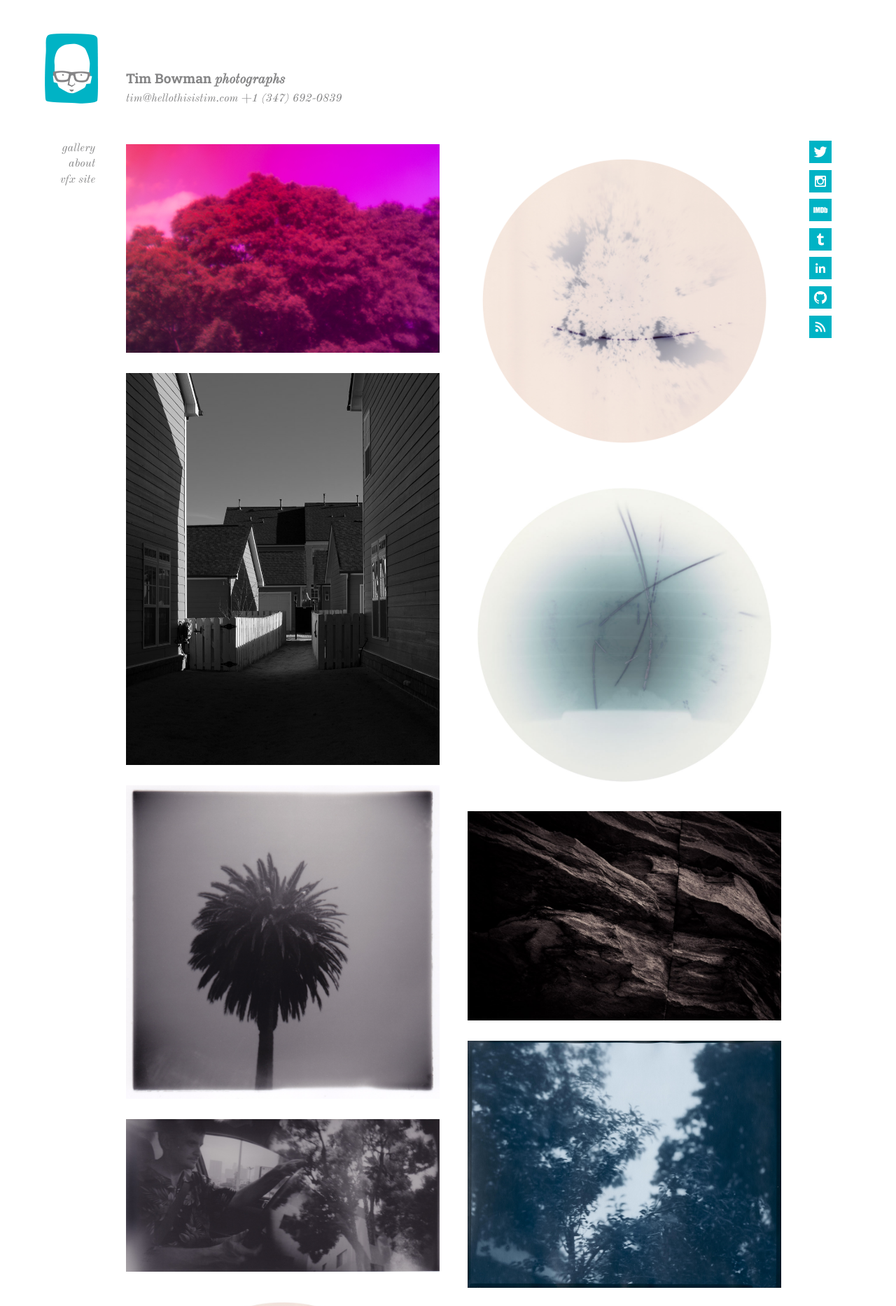
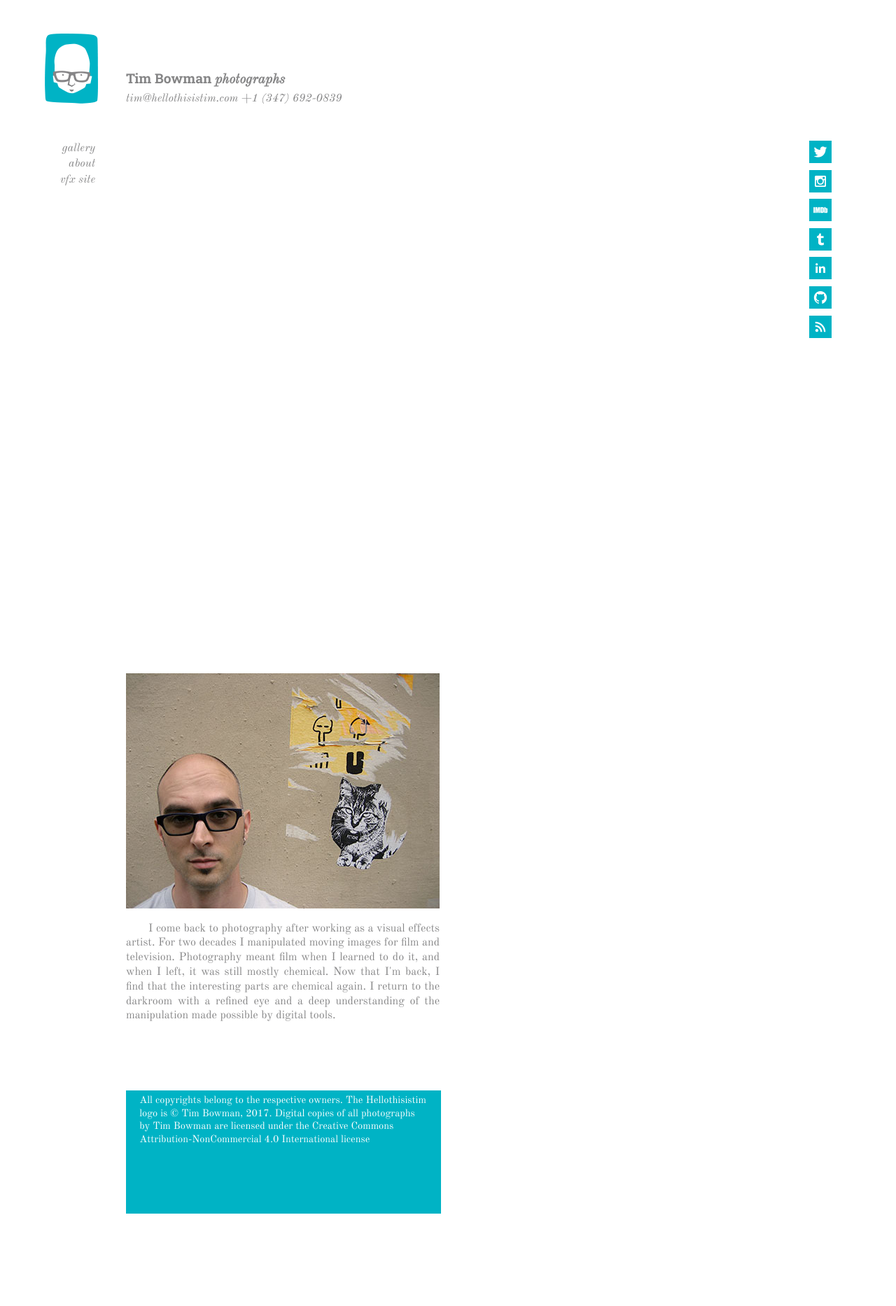
Before and after one commit to hellothisistim/hellothisistim.github.io, a Jekyll site: the page built from index.md, in a window 1280 px wide. Shown: the top 1866 px of the page at 70% size. Built offline with Jekyll 4.4.1, drawn with Linux system fonts in a browser that asks for light colours; after the commit the page ends 1734 px from its top, so only the background shows below that.

Commit message:
Don't put only photograph posts on the front page

```diff
--- a/_layouts/home.html
+++ b/_layouts/home.html
@@ -20,7 +20,7 @@
 <main>
 <section id="projects">
 	<!-- <h2>Projects</h2> -->
-	{% for post in site.categories.photograph %}
+	{% for post in site %}
 		<section>
 			<!-- <h2>{{ post.title }}</h2> -->
 			<a href={{ post.url }}>
```
